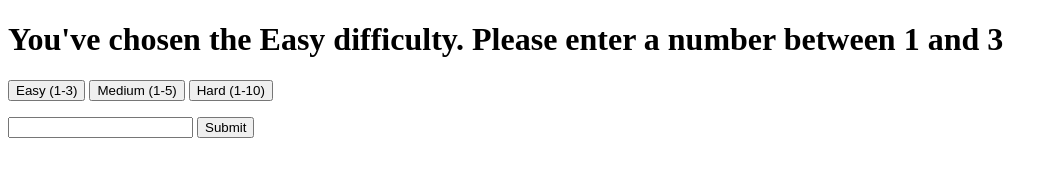
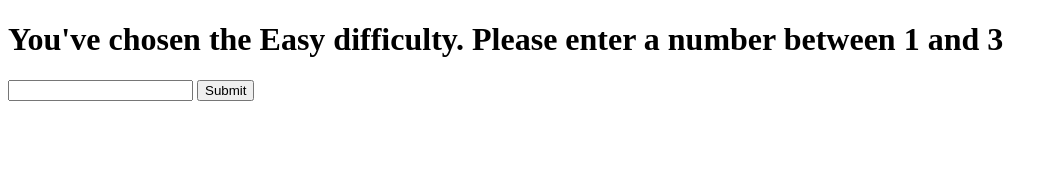
Before and after one commit to hoichael/scuffednumguess, a plain HTML site: page index.html in a window 1280 px wide. Both pictures are taken after a click on the button "Easy (1-3)". Shown: the whole page, without its empty margins (0-1057 px from the left). Drawn offline with Linux system fonts and the light colour scheme.

Commit message:
Add style.css, hide init buttons with .hide class

```diff
--- a/index.html
+++ b/index.html
@@ -8,6 +8,7 @@
   <meta name="description" content="The HTML5 Herald">
   <meta name="author" content="SitePoint">
 
+  <link rel="stylesheet" href="style.css">
 </head>
 
 <body>
--- a/js/index.js
+++ b/js/index.js
@@ -31,13 +31,13 @@ Init()
 
 function Init() // create buttons and heading
 {
+    showButtons();
+
     setHeading("Select your difficulty");
 }
 
 function InitGame(diff)
 {
-    // id = e.target.id;
-    // difficulty = id;
     difficulty = diff;
     switch(diff) {
         case "Easy":
@@ -66,11 +66,7 @@ function Game()
     console.log("game() start");
     setHeading(`You've chosen the ${difficulty} difficulty. Please enter a number between ${rangeStart} and ${rangeEnd}`);
 
-    // TODO: hide buttons
-    // remove buttons
-    // buttonEasy.remove();
-    // buttonMedium.remove();
-    // buttonHard.remove();
+    hideButtons();
 
     // append form
     document.querySelector("body").appendChild(formParagraph);
@@ -139,3 +135,17 @@ function Result()
 function setHeading(newHeading) {
     document.querySelector("#heading").innerText = newHeading;
 }
+
+function showButtons() {
+    document.querySelectorAll(".init-btn")
+        .forEach(function(btn) {
+            btn.classList.remove("hide");
+        });
+}
+
+function hideButtons() {
+    document.querySelectorAll(".init-btn")
+        .forEach(function(btn) {
+            btn.classList.add("hide");
+        });
+}
--- /dev/null
+++ b/style.css
@@ -0,0 +1,3 @@
+.hide {
+    display: none;
+}
```
